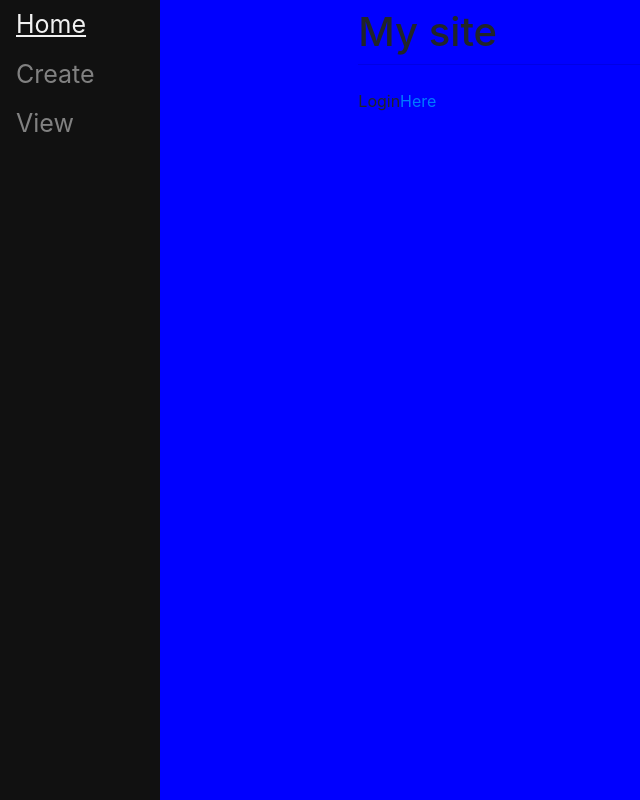
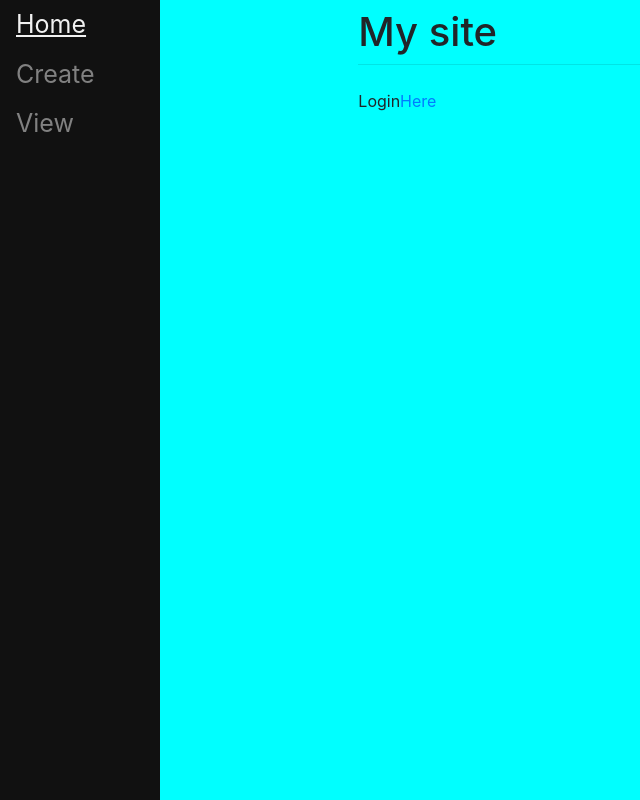
Before and after one commit to RamgopalYalla/To-do-List-App, a Django app: page /register/ in a window 1280 px wide. Shown: the whole page, without its empty margins (0-640 px from the left). Run offline with Django 3.2, Linux system fonts and the light colour scheme; some libraries are stand-ins or nearby versions.

Commit message:
My first website

```diff
--- a/webapp01/templates/webapp01/base.html
+++ b/webapp01/templates/webapp01/base.html
@@ -36,7 +36,7 @@
 
         <title>{% block title %}Ram's Website{% endblock %}</title>
 </head>
-<body style="background-color:blue">
+<body style="background-color:cyan">
     <div class="sidenav">
         <a href="/home">Home</a>
         <a href="/create">Create</a>
```
